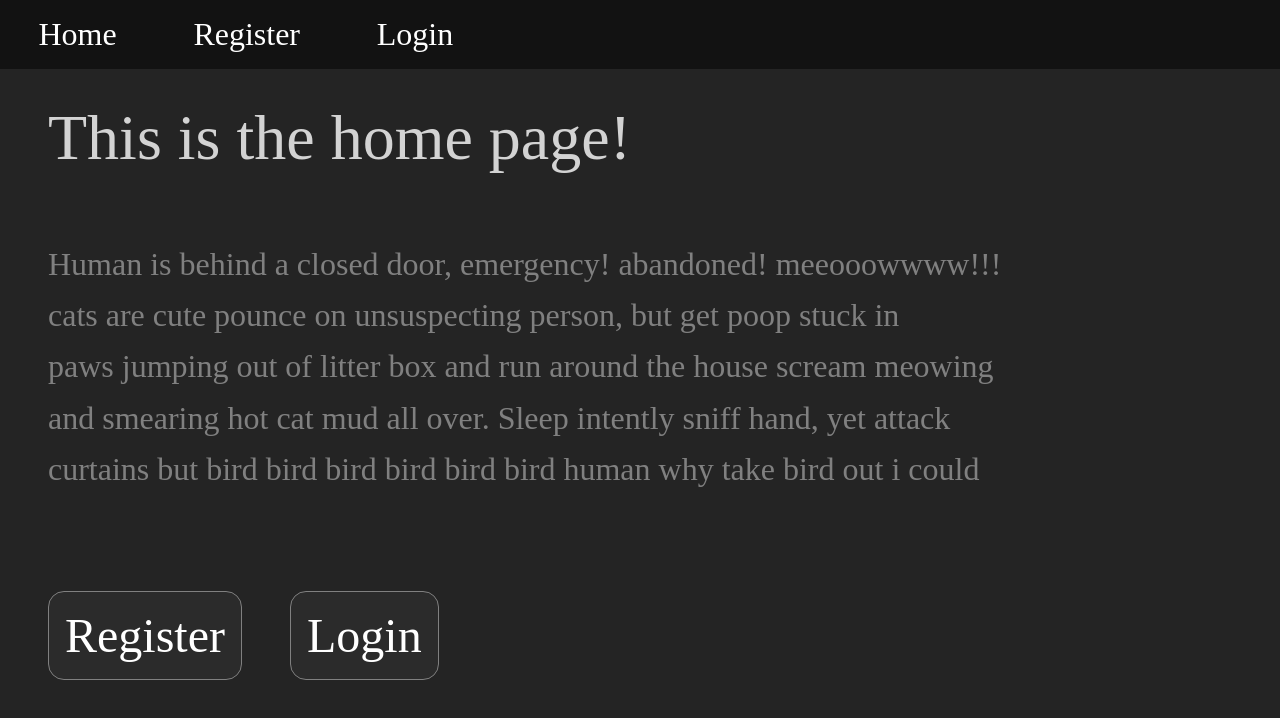
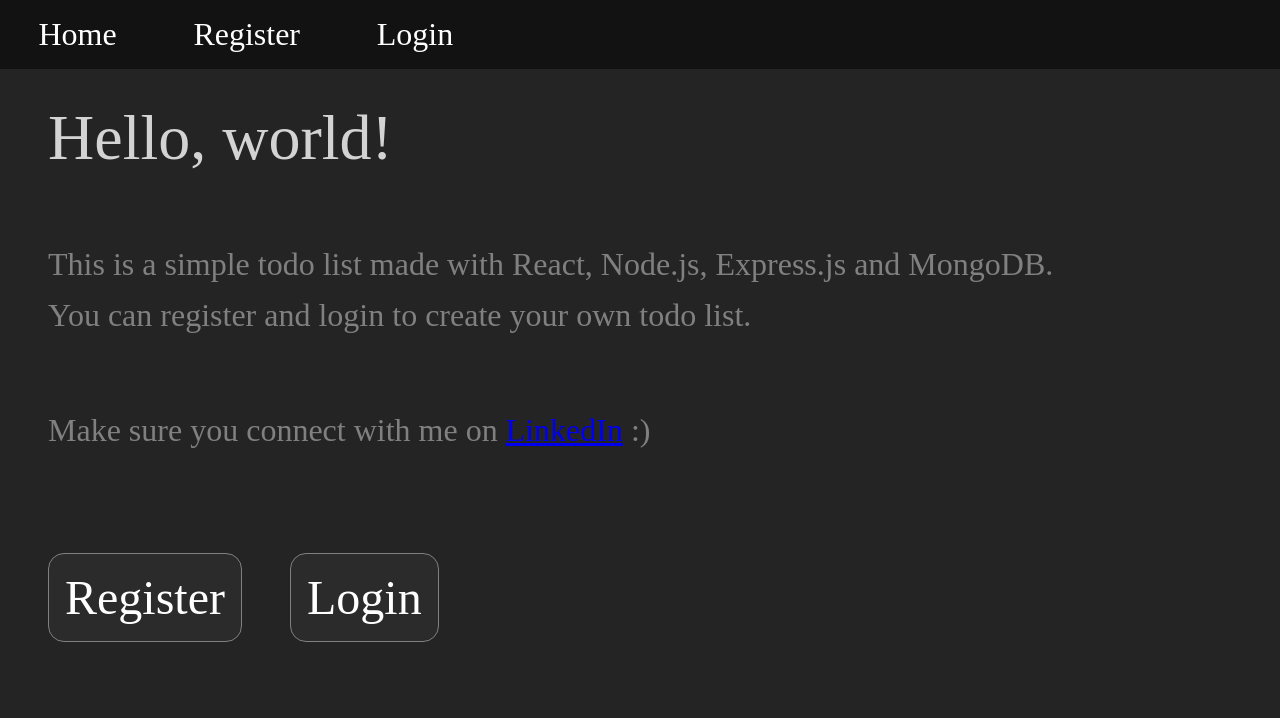
Before and after one commit to chirigutraul/Mern-Todo-WebApp, a React (Create React App) app in the folder client/: page / in a window 1280 px wide. Shown: the top 718 px of the page. Built offline with nearby package versions, Linux system fonts and the light colour scheme; no server answers.

Commit message:
added cursor pointer on buttons, changed the welcome message

```diff
--- a/client/src/Pages/Home/Home.js
+++ b/client/src/Pages/Home/Home.js
@@ -8,13 +8,14 @@ import HomeWelcomeMessage from '../../components/HomeWelcomeMessage';
 function Home(){
     const navigate=useNavigate();
     return (<div>
-        <HomeWelcomeMessage>This is the home page!</HomeWelcomeMessage>
+        <HomeWelcomeMessage>Hello, world!</HomeWelcomeMessage>
         <p>
-        Human is behind a closed door, emergency! abandoned! meeooowwww!!! <br/>
-        cats are cute pounce on unsuspecting person, but get poop stuck in <br/>
-        paws jumping out of litter box and run around the house scream meowing <br/>
-        and smearing hot cat mud all over. Sleep intently sniff hand, yet attack <br/>
-        curtains but bird bird bird bird bird bird human why take bird out i could <br/>
+            This is a simple todo list made with React, Node.js, Express.js and MongoDB.<br/>
+            You can register and login to create your own todo list. <br/>
+
+        </p>
+        <p>
+        Make sure you connect with me on <a href='https://www.linkedin.com/in/chirigutraul/'>LinkedIn</a> :)
         </p>
         <Button onClick={()=>{navigate("/register")}}>Register</Button>
         <Button onClick={()=>{navigate("/login")}}>Login</Button>
--- a/client/src/Pages/LoggedUser/LoggedUser.js
+++ b/client/src/Pages/LoggedUser/LoggedUser.js
@@ -30,7 +30,6 @@ function LoggedUser(props) {
       }
     })
     },[]);
-    //
 
    return(<div>
      <UserWelcomeMessage>Welcome, {loggedUser.username}! Here are your tasks. </UserWelcomeMessage>
--- a/client/src/components/AddButton.js
+++ b/client/src/components/AddButton.js
@@ -9,6 +9,7 @@ const AddButton = styled.button`
    border-radius: 100%;
    border: 0.001rem solid grey;
    transition: 0.5s ease-out;
+   cursor:pointer;
 
    &:hover{
        background:grey;
--- a/client/src/components/AddTask.js
+++ b/client/src/components/AddTask.js
@@ -12,6 +12,7 @@ const AddTask = styled.input.attrs({
     border:1px solid #888888;
     box-shadow: 0 0 0.5rem 0.1rem #363636;
     max-width:60%;
+    cursor:pointer;
 
     @media(max-width:40rem){
         max-width:80%;
--- a/client/src/components/Button.js
+++ b/client/src/components/Button.js
@@ -11,6 +11,7 @@ const Button = styled.button`
    border: 0.001rem solid grey;
    transition: 0.2s ease-out;
    max-width:80%;
+   cursor:pointer;
 
    &:hover{
        background:grey;
--- a/client/src/components/FormButton.js
+++ b/client/src/components/FormButton.js
@@ -11,6 +11,7 @@ const FormButton = styled.button`
    transition: 0.1s ease-out;
    max-width:80%;
    margin: 2rem auto 0rem auto;
+    cursor:pointer;
 
    &:hover{
        background:grey;
```
